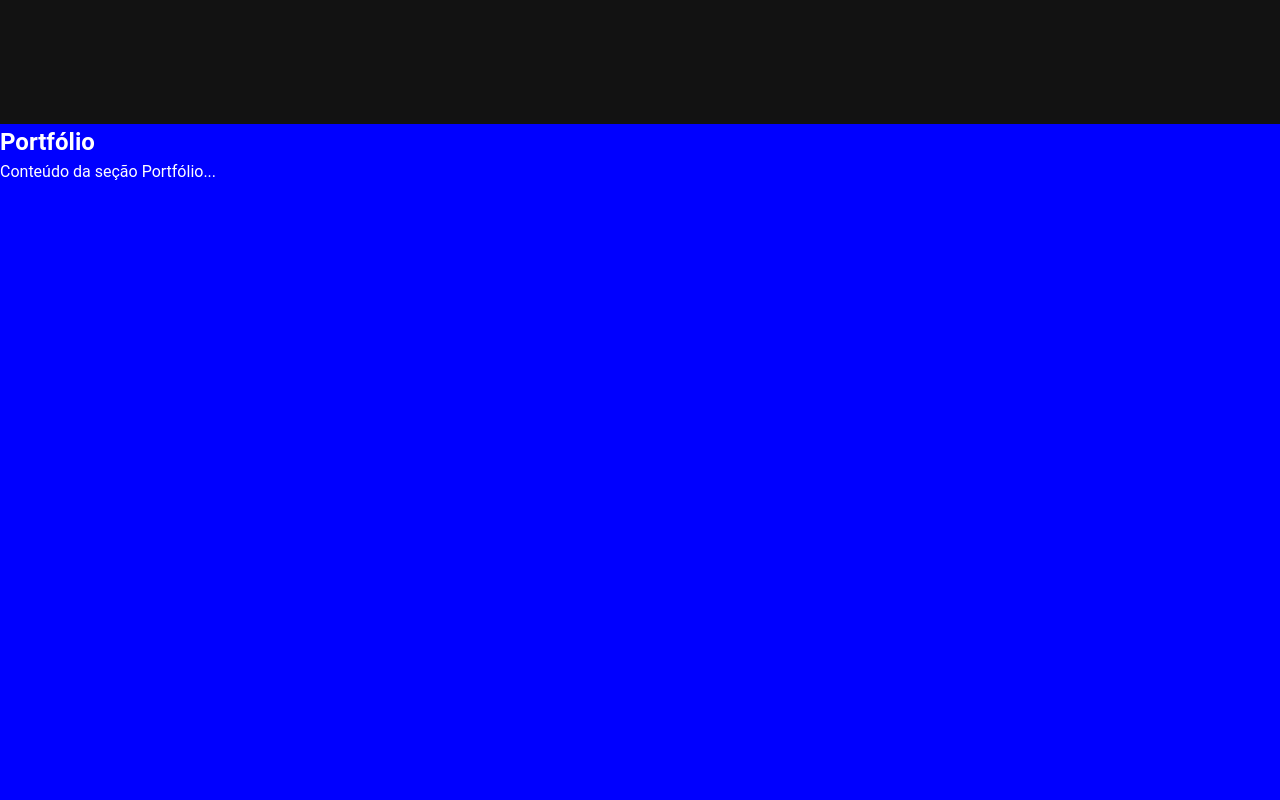
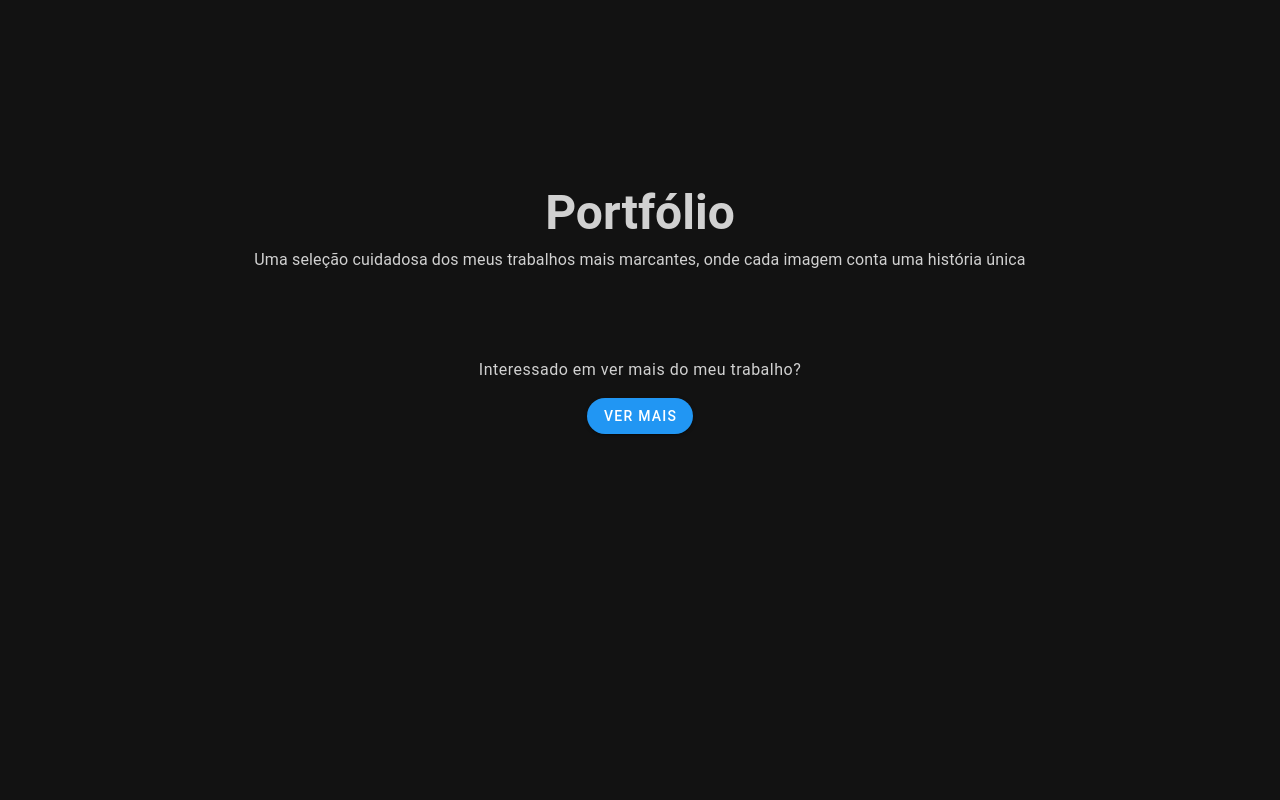
Before and after one commit to RuanBragaSa/portfolio-fotografia, a Vue app: page / in a window 1280 px wide. Shown: the part 740-1540 px from the top of the page. Built offline with nearby package versions, Linux system fonts and the light colour scheme; a small style sheet from the web is missing; a web font is replaced by a local one.

Commit message:
create portfolio component

```diff
--- a/components.d.ts
+++ b/components.d.ts
@@ -10,6 +10,7 @@ declare module 'vue' {
   export interface GlobalComponents {
     AppFooter: typeof import('./src/components/AppFooter.vue')['default']
     Home: typeof import('./src/components/Home.vue')['default']
+    Portfolio: typeof import('./src/components/Portfolio.vue')['default']
     RouterLink: typeof import('vue-router')['RouterLink']
     RouterView: typeof import('vue-router')['RouterView']
   }
--- /dev/null
+++ b/src/components/Portfolio.vue
@@ -0,0 +1,67 @@
+<template>
+  <v-container     fluid
+    fill-height
+
+    style="min-height: 100vh;" class="py-16 text-center" id="portfolio">
+    <h1 class="text-h3 font-weight-bold mb-2">Portfólio</h1>
+    <p class="text-subtitle-1 mb-10">
+      Uma seleção cuidadosa dos meus trabalhos mais marcantes, onde cada imagem conta uma história única
+    </p>
+
+    <v-row justify="center" align="center" class="mb-12" dense>
+      <v-col
+        v-for="(image, index) in images"
+        :key="index"
+        cols="12"
+        sm="6"
+        md="3"
+        class="d-flex justify-center"
+      >
+        <v-card
+          elevation="4"
+          class="portfolio-card"
+          max-width="280"
+        >
+          <v-img
+            :src="image"
+            height="350"
+            cover
+            class="rounded-lg"
+          ></v-img>
+        </v-card>
+      </v-col>
+    </v-row>
+
+    <p class="text-body-1 mb-4">
+      Interessado em ver mais do meu trabalho?
+    </p>
+
+    <v-btn color="primary" rounded>
+      Ver mais
+    </v-btn>
+  </v-container>
+</template>
+
+<script setup>
+  const images = [
+
+  ]
+</script>
+
+<style scoped>
+#portfolio {
+  background-color: #121212;
+  color: #d1d1d1;
+}
+
+.portfolio-card {
+  border-radius: 12px;
+  overflow: hidden;
+  transition: transform 0.3s ease, box-shadow 0.3s ease;
+}
+
+.portfolio-card:hover {
+  transform: scale(1.05);
+  box-shadow: 0 8px 25px rgba(255, 255, 255, 0.1);
+}
+</style>
--- a/src/pages/index.vue
+++ b/src/pages/index.vue
@@ -13,10 +13,9 @@
         </section>
       </div>
 
-      <div style="height: 100vh; background-color: blue;">
+      <div>
         <section id="portfolio">
-          <h2>Portfólio</h2>
-          <p>Conteúdo da seção Portfólio...</p>
+          <Portfolio/>
         </section>
       </div>
 
@@ -47,6 +46,7 @@
 
 <script setup>
 import Home from '@/components/Home.vue'
+import Portfolio from '@/components/Portfolio.vue'
 import { useGoTo } from 'vuetify'
 
 const goTo = useGoTo()
```
